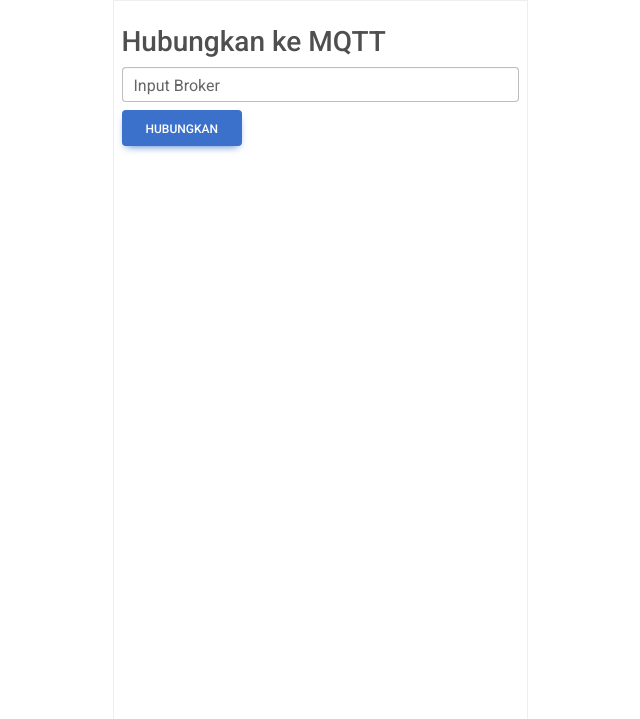
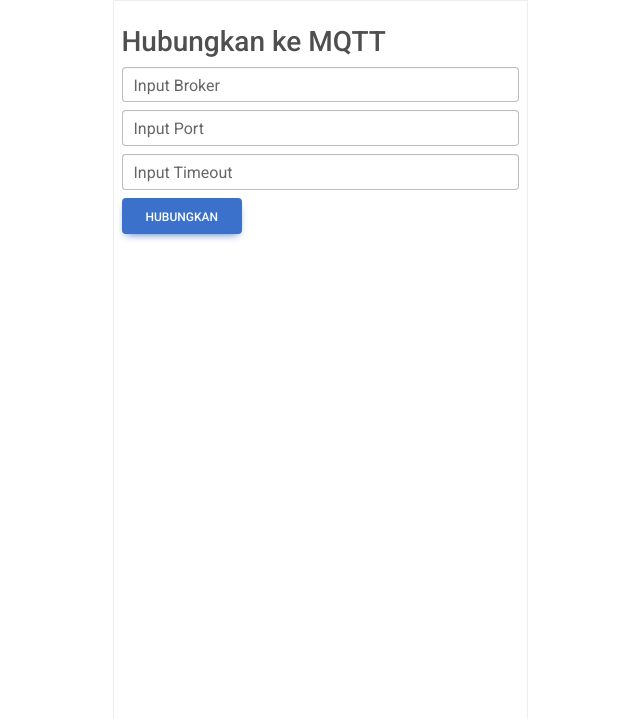
Before and after one commit to allail-qadrillah/MQTT-Image-Transmition, a Flask app: page / in a window 1280 px wide. Shown: the top 719 px of the page, without its empty margins (320-960 px from the left). Run offline with Flask 3, Linux system fonts and the light colour scheme; some libraries are stand-ins or nearby versions.

Commit message:
add > input koneksi dengan input port dan timeout
- perbaiki judul
- koneksi dengan konfigurasi tambahan
- ganti judul gambar menjadi ada nama hari

```diff
--- a/website/templates/door.html
+++ b/website/templates/door.html
@@ -35,6 +35,14 @@
         <input type="text" name="broker" id="typeURL" class="form-control" />
         <label class="form-label" for="typeURL">Input Broker</label>
       </div>
+      <div class="form-outline mt-2">
+        <input type="text" name="port" id="typeURL" class="form-control" />
+        <label class="form-label" for="typeURL">Input Port</label>
+      </div>
+      <div class="form-outline mt-2">
+        <input type="text" name="timeout" id="typeURL" class="form-control" placeholder="default 60 second"/>
+        <label class="form-label" for="typeURL">Input Timeout</label>
+      </div>
       <button type="submit" class="btn btn-primary mt-2">Hubungkan</button>
     </form>
 
--- a/website/views.py
+++ b/website/views.py
@@ -15,13 +15,13 @@ def dashboard():
 
   image = {
       'image_name': client.split_string(list_gambar[0]),
-    'image_path': 'static/img/history/'+list_gambar[0]
+      'image_path': 'static/img/history/'+list_gambar[0]
   }
 
   return render_template('index.html',
                           item=image,
                           broker = client.broker,
-                          topik = client.topik
+                          status = client.connected
                         )
 
 """                                        HISTORY                                              """
@@ -45,8 +45,10 @@ def history():
 def door():
   if request.method == 'POST':
       broker = request.form['broker']
+      port = request.form['port']
+      timeout = request.form['timeout']
 
-      client.connectTo(broker=broker)
+      client.connectTo(broker=broker, port=int(port), timeout=int(timeout))
       if client.connected:
         # jika berhasil connect pergi ke /user
         return redirect(url_for('views.dashboard'))
```
Also changed, not shown: website/mqtt.py (+13 -2 lines), website/templates/index.html (+4 -4 lines).
